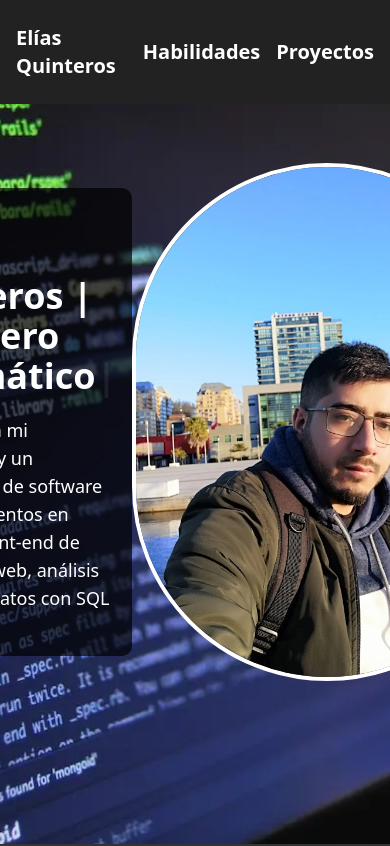
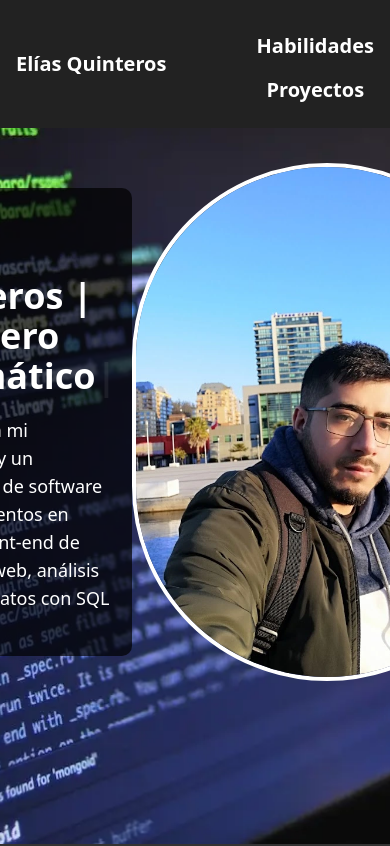
Before and after one commit to EQuinDev/equinDevPortfolio, a React (Vite) app: page / in a window 390 px wide. Shown: the top 846 px of the page. Built offline with nearby package versions, Linux system fonts and the light colour scheme.

Commit message:
Header responsivo

```diff
--- a/src/components/Footer.jsx
+++ b/src/components/Footer.jsx
@@ -1,6 +1,8 @@
 import React from 'react';
+import '../styles/responsivo.css';
 import fotoLinkedin from '../images/icons/linkedin.svg';
 import fotoGitHub from '../images/icons/github.svg';
+
 
 const Footer = () => {
   const linkedinLink = 'https://www.linkedin.com/in/equinteros98/';
--- a/src/components/Header.jsx
+++ b/src/components/Header.jsx
@@ -1,5 +1,4 @@
 import React, { useState, useEffect } from 'react';
-import '../styles/responsivo.css';
 
 const Header = () => {
   const [visible, setVisible] = useState(true);
@@ -40,7 +39,7 @@ const Header = () => {
 
   return (
     <nav
-      className={`flex justify-between items-center z-50 w-full left-0`}
+      className={`flex items-center justify-between z-50 w-full left-0`}
       style={headerStyle}
     >
       <a
@@ -50,8 +49,7 @@ const Header = () => {
       >
         Elías Quinteros
       </a>
-      <ul className="flex space-x-4">
-        <li>
+      <div className="hidden lg:flex space-x-4">
         <a
           href="#"
           onClick={(event) => handleClick(event, 'habilidades')}
@@ -59,8 +57,6 @@ const Header = () => {
         >
           Habilidades
         </a>
-        </li>
-        <li>
         <a
           href="#"
           onClick={(event) => handleClick(event, 'proyectos')}
@@ -68,8 +64,23 @@ const Header = () => {
         >
           Proyectos
         </a>
-        </li>
-      </ul>
+      </div>
+      <div className="lg:hidden flex flex-col space-y-2 items-center">
+        <a
+          href="#"
+          onClick={(event) => handleClick(event, 'habilidades')}
+          className={`${linkStyle} my-2`}
+        >
+          Habilidades
+        </a>
+        <a
+          href="#"
+          onClick={(event) => handleClick(event, 'proyectos')}
+          className={`${linkStyle} my-2`}
+        >
+          Proyectos
+        </a>
+      </div>
     </nav>
   );
 };
```
Also changed, not shown: 7 other files (tests, documents, lock files or other folders). Lines whose indentation alone changed are shown as unchanged.
